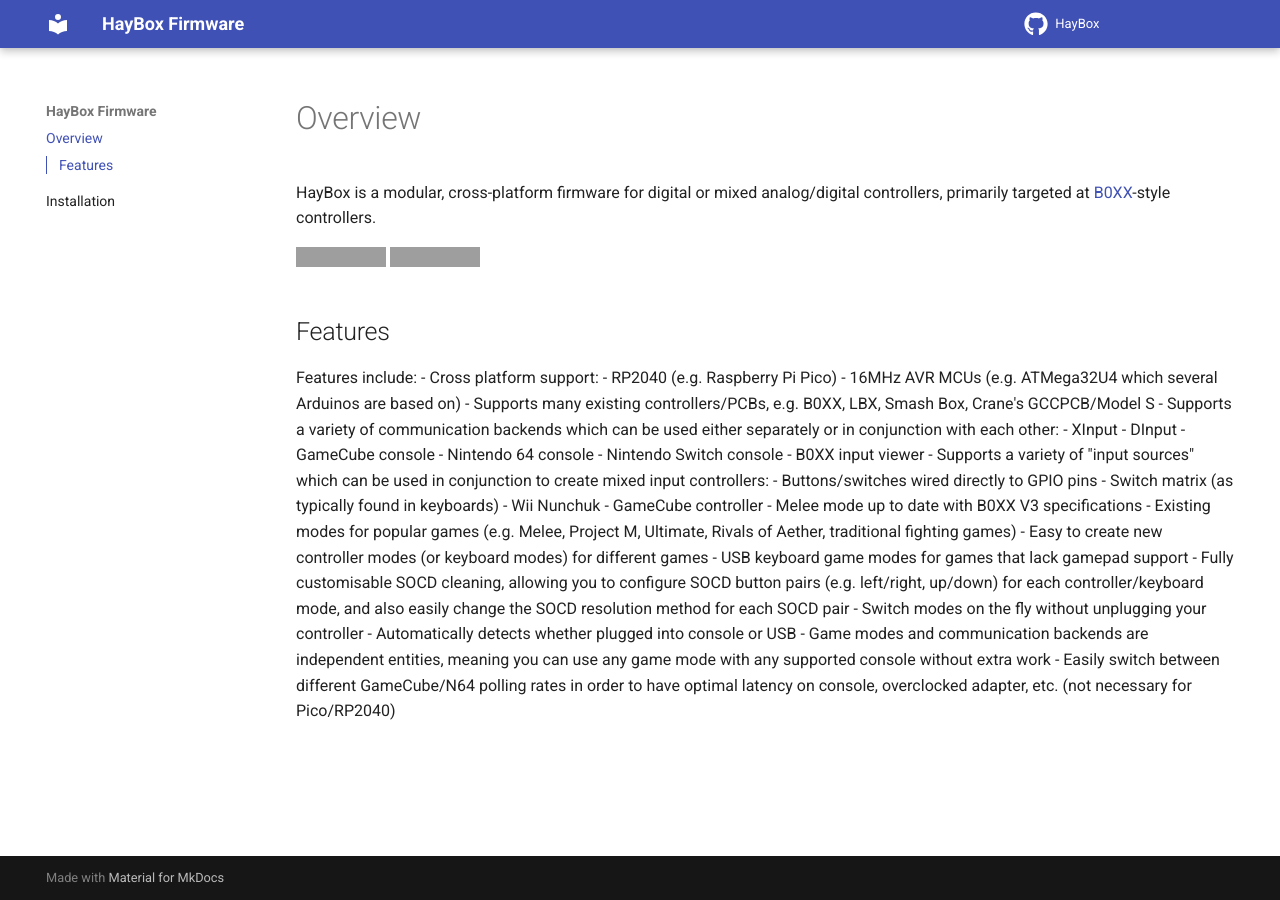
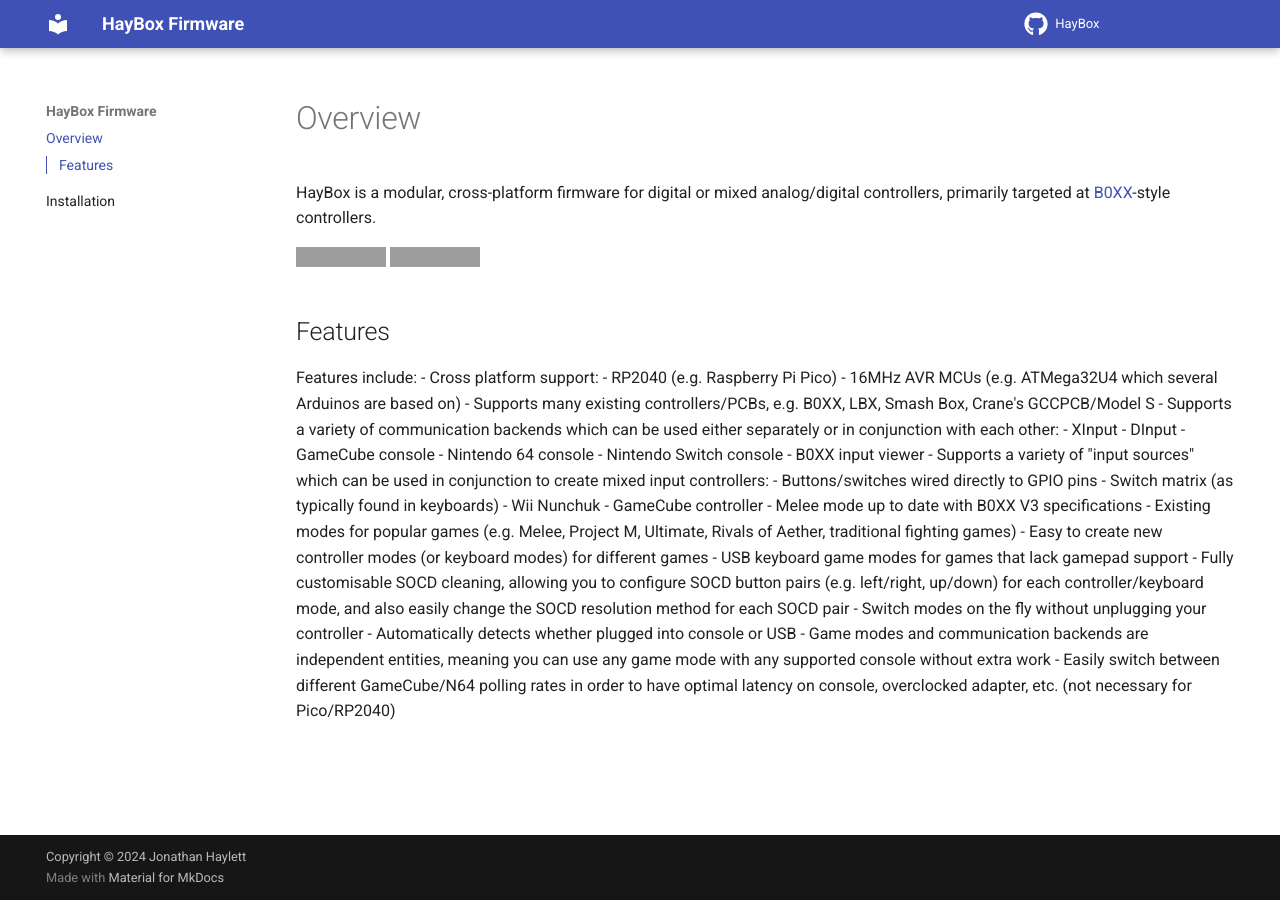
Before and after one commit to JonnyHaystack/HayBox-docs, an MkDocs documentation site: the page built from docs/index.md, in a window 1280 px wide. Built offline with MkDocs 1.6.1 and Material for MkDocs 9.7.7, drawn with Linux system fonts in a browser that asks for light colours; plug-ins that fetch from the network failed and are left out; comment, search, counter and statistics services are not loaded; grey boxes are pictures that could not be loaded.

Commit message:
Add copyright notice

```diff
--- a/mkdocs.yml
+++ b/mkdocs.yml
@@ -2,6 +2,7 @@ site_name: HayBox Firmware
 site_url: https://jonnyhaystack.github.io/haybox
 repo_name: HayBox
 repo_url: https://github.com/JonnyHaystack/HayBox
+copyright: Copyright &copy; 2024 Jonathan Haylett
 theme:
   name: material
   icon:
```
